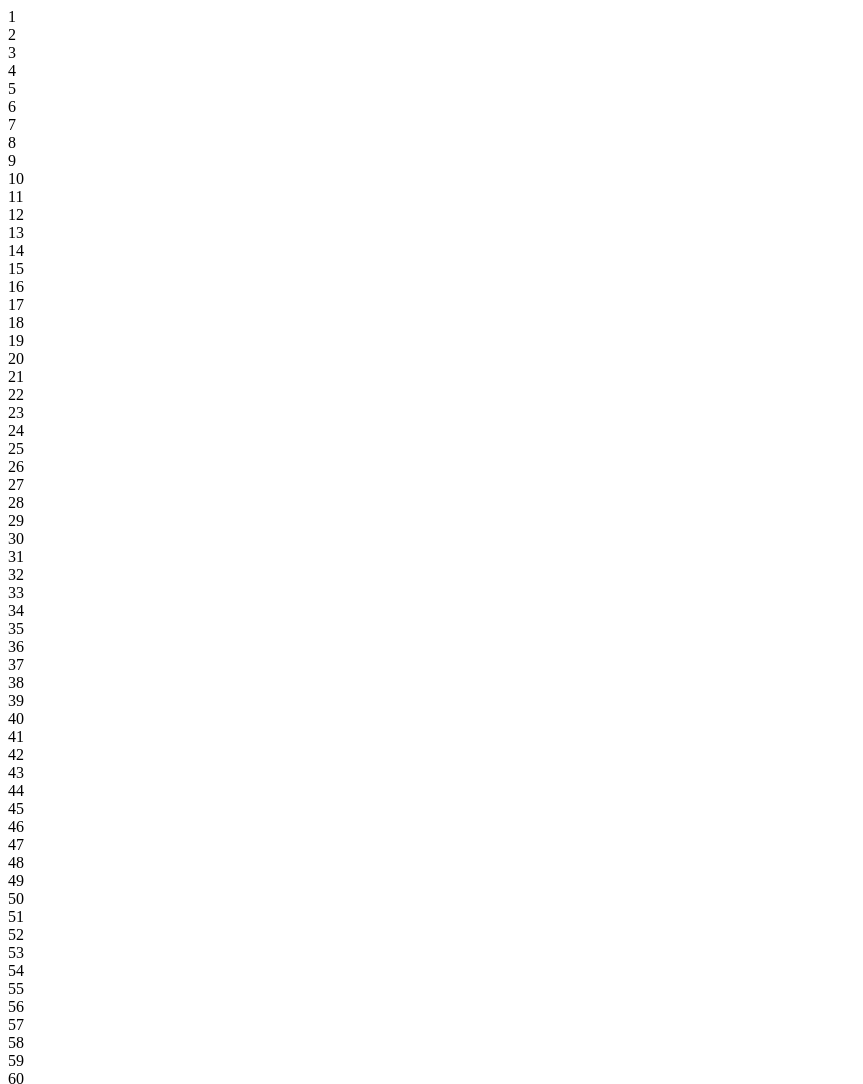
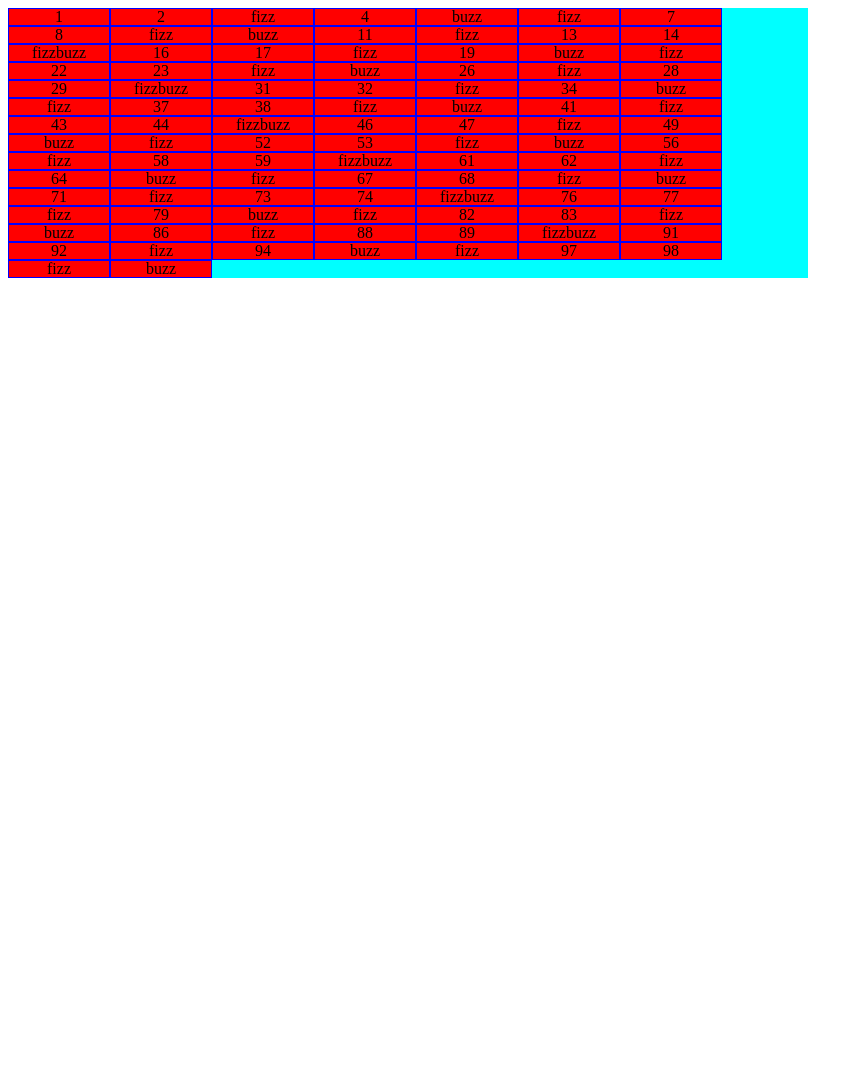
Before and after one commit to Nembo93/js-fizzbuzz, a plain HTML site: page index.html in a window 1280 px wide. Shown: the top 1084 px of the page, without its empty margins (0-863 px from the left). After the commit the page ends 800 px from the top, so only its background shows below. Drawn offline with Linux system fonts and the light colour scheme.

Commit message:
Aggiunge ad azioni delle condizione la funzione per visualizzare in html il risultato voluto in base al valore

```diff
--- a/css/style.css
+++ b/css/style.css
@@ -1,6 +1,13 @@
+.container{
+    background-color: aqua;
+    display: flex;
+    flex-wrap: wrap;
+    width: 800px;
+}
 .box{
-    width: 30px;
-    height: 30px;
+    width: calc(100% / 8);
     background-color: red;
     border: 1px solid blue;
+    text-align: center;
+    line-height: 100%;
 }
--- a/index.html
+++ b/index.html
@@ -8,7 +8,7 @@
     <title>Document</title>
 </head>
 <body>
-    <div id="containerId" class="containere"></div>
+    <div id="containerId" class="container"></div>
     <script src="js/main.js"></script>
 </body>
 </html>
--- a/js/main.js
+++ b/js/main.js
@@ -6,23 +6,43 @@ const container = document.getElementById(`#conatinerId`);
 let i = 0;
 for (let i = 1; i <= 100; i++ ){
     // Crea elementi in html corrispondenti al volore del contatore
-    let box = document.createElement(`div`);
-    // box.classList.add(`.box`);
-    let textI = document.createTextNode(i);
-    box.appendChild(textI);
-    document.getElementById(`containerId`).appendChild(box);
+    // let box = document.createElement(`div`);
+    // box.classList.add(`box`);
+    // let textI = document.createTextNode(i);
+    // box.appendChild(textI);
+    // document.getElementById(`containerId`).appendChild(box);
 
     if (((i % 3) == 0) && ((i % 5) == 0)){
         console.log(`fizzbuzz`);
+        let box = document.createElement(`div`);
+        box.classList.add(`box`);
+        let textI = document.createTextNode(`fizzbuzz`);
+        box.appendChild(textI);
+        document.getElementById(`containerId`).appendChild(box);
     }
     else if ((i % 3) == 0){
         console.log(`fizz`);
+        let box = document.createElement(`div`);
+        box.classList.add(`box`);
+        let textI = document.createTextNode(`fizz`);
+        box.appendChild(textI);
+        document.getElementById(`containerId`).appendChild(box);
     }
     else if ((i % 5) == 0){
         console.log(`buzz`);
+        let box = document.createElement(`div`);
+        box.classList.add(`box`);
+        let textI = document.createTextNode(`buzz`);
+        box.appendChild(textI);
+        document.getElementById(`containerId`).appendChild(box);
     }
 
     else {
         console.log (i);
+        let box = document.createElement(`div`);
+        box.classList.add(`box`);
+        let textI = document.createTextNode(i);
+        box.appendChild(textI);
+        document.getElementById(`containerId`).appendChild(box);
     }
 }
```
